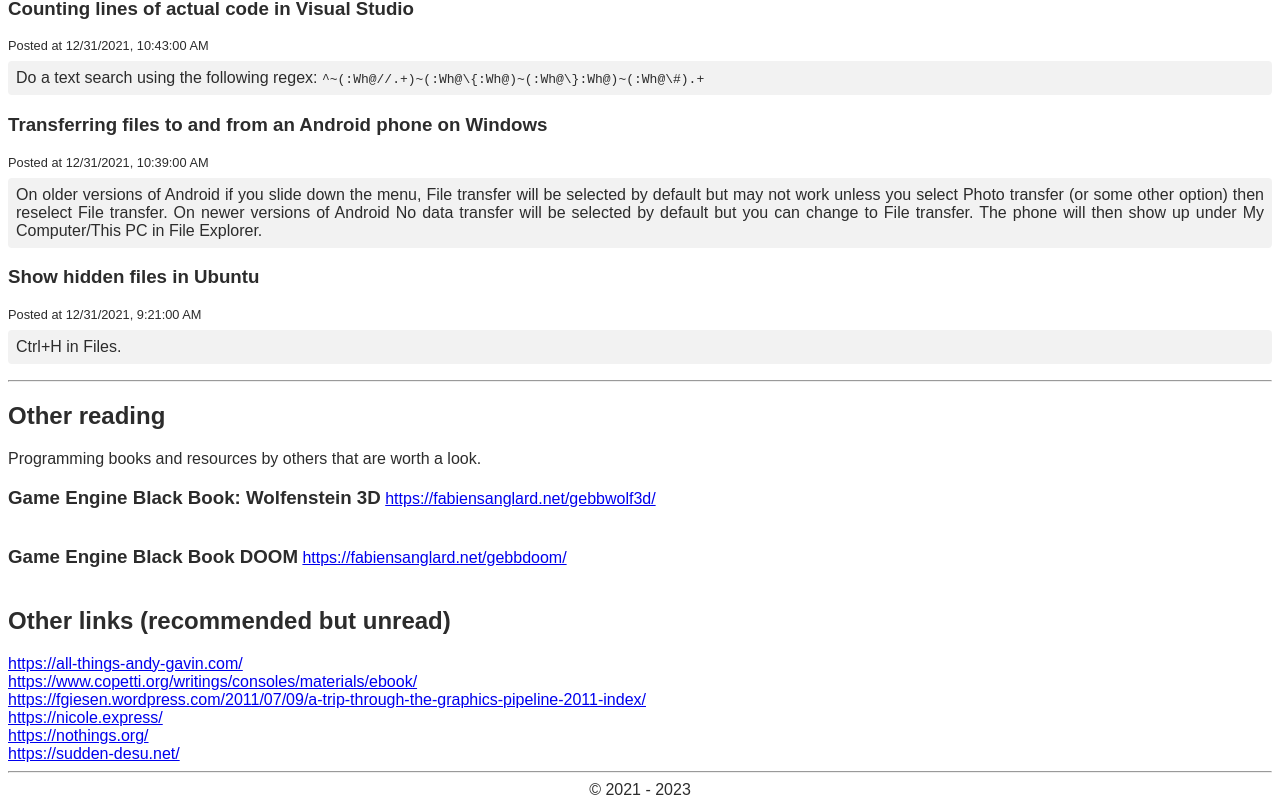
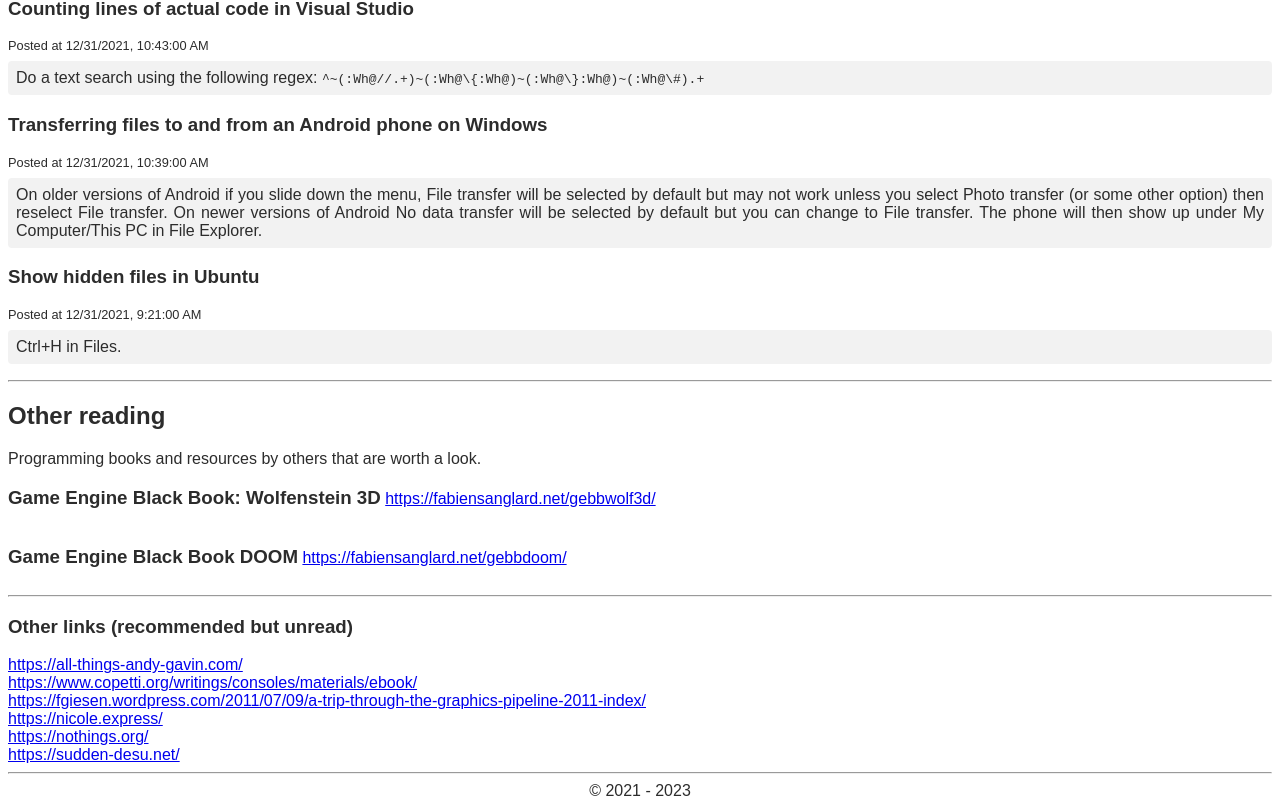
Before and after one commit to tschumann/tomschumann, a React app: page / in a window 1280 px wide. Shown: the part 3011-3819 px from the top of the page. Built offline with nearby package versions, Linux system fonts and the light colour scheme.

Commit message:
Prepared for new release.

```diff
--- a/index.html
+++ b/index.html
@@ -1,7 +1,7 @@
 <!DOCTYPE html>
 <html>
 <head>
-	<link rel="stylesheet" href="styles.css?_=1231"/>
+	<link rel="stylesheet" href="styles.css?_=0103"/>
 
 	<link rel="canonical" href="http://www.tomschumann.com" />
 
@@ -21,6 +21,6 @@
 </head>
 <body>
 	<main id="application"></main>
-	<script src="bundle.js?_=0104"></script>
+	<script src="bundle.js?_=0103"></script>
 </body>
 </html>
--- a/src/components/application.jsx
+++ b/src/components/application.jsx
@@ -67,8 +67,10 @@ class Application extends React.Component {
 						<Reading title={item.title} link={item.link} key={item.id} />)}
 				</section>
 
-				<h2>Other links (recommended but unread)</h2>
-				<section class="link-list">
+				<hr/>
+
+				<h3>Other links (recommended but unread)</h3>
+				<section className="link-list">
 					<a href="https://all-things-andy-gavin.com/" target="_blank">https://all-things-andy-gavin.com/</a>
 					<a href="https://www.copetti.org/writings/consoles/materials/ebook/" target="_blank">https://www.copetti.org/writings/consoles/materials/ebook/</a>
 					<a href="https://fgiesen.wordpress.com/2011/07/09/a-trip-through-the-graphics-pipeline-2011-index/" target="_blank">https://fgiesen.wordpress.com/2011/07/09/a-trip-through-the-graphics-pipeline-2011-index/</a>
```
Also changed, not shown: 1 other file (tests, documents, lock files or other folders).
